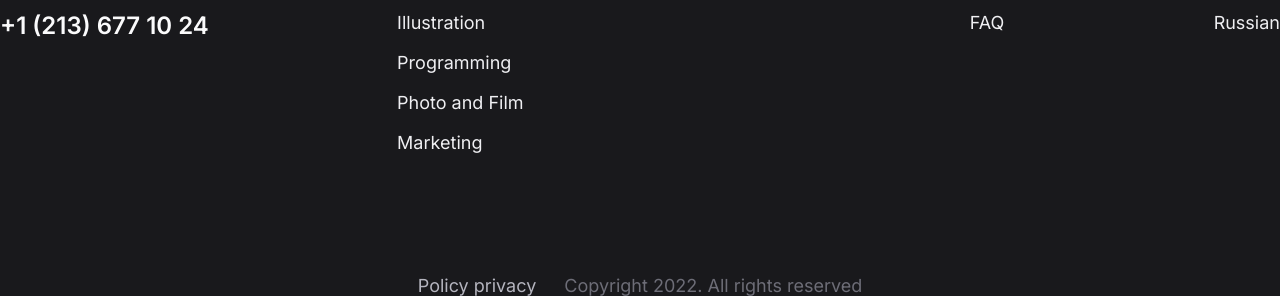
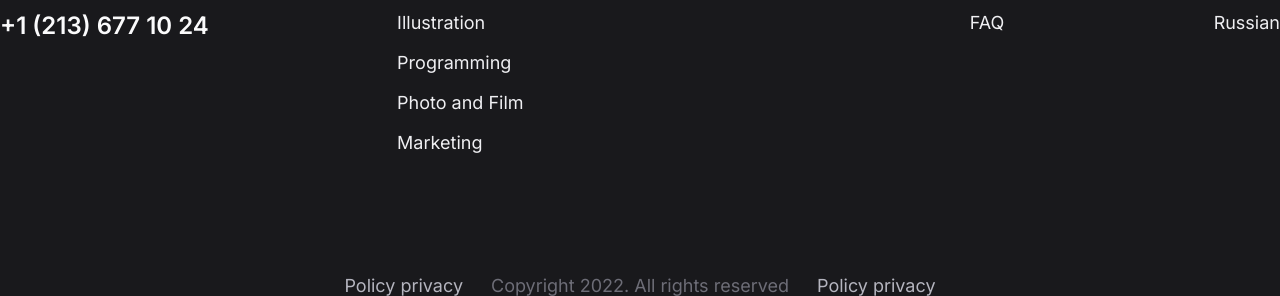
Before and after one commit to Tokyo57/hilel-course, a plain HTML site: page index.html in a window 1280 px wide. Shown: the part 3632-3928 px from the top of the page. Drawn offline with Linux system fonts and the light colour scheme.

Commit message:
Doubled Privacy

```diff
--- a/index.html
+++ b/index.html
@@ -118,6 +118,7 @@
                     <h2>3 000$</h2>
                 </div>
                 <button type="button" aria-label="Choose Base plan">Choose</button>
+
             </div>
 
             <div class="price_square-2" aria-label="Optimal plan">
@@ -213,6 +214,7 @@
             <div class="footer__bottom">
                 <a href="#" aria-label="Read privacy Policy"> Policy privacy </a>
                 <p> Copyright 2022. All rights reserved </p>
+                <a href="#" aria-label="Read privacy Policy"> Policy privacy </a>
             </div>
     </footer>
 </body>
```
